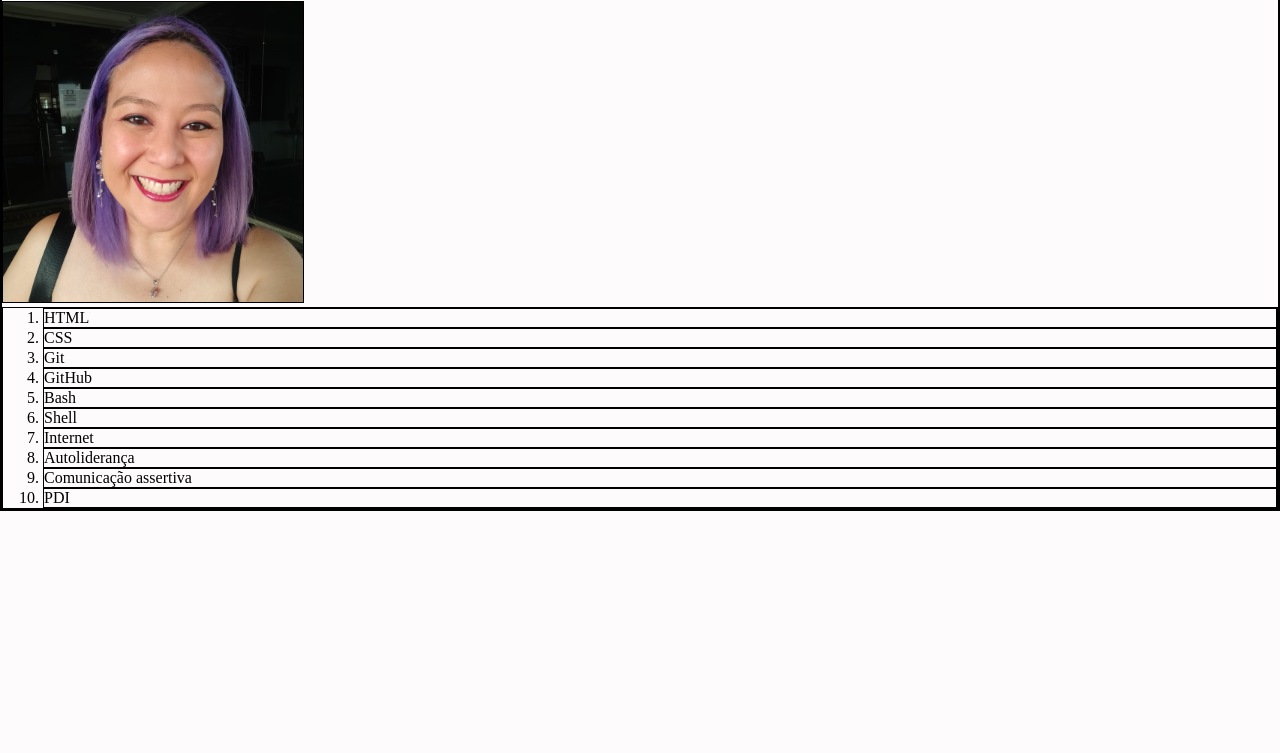
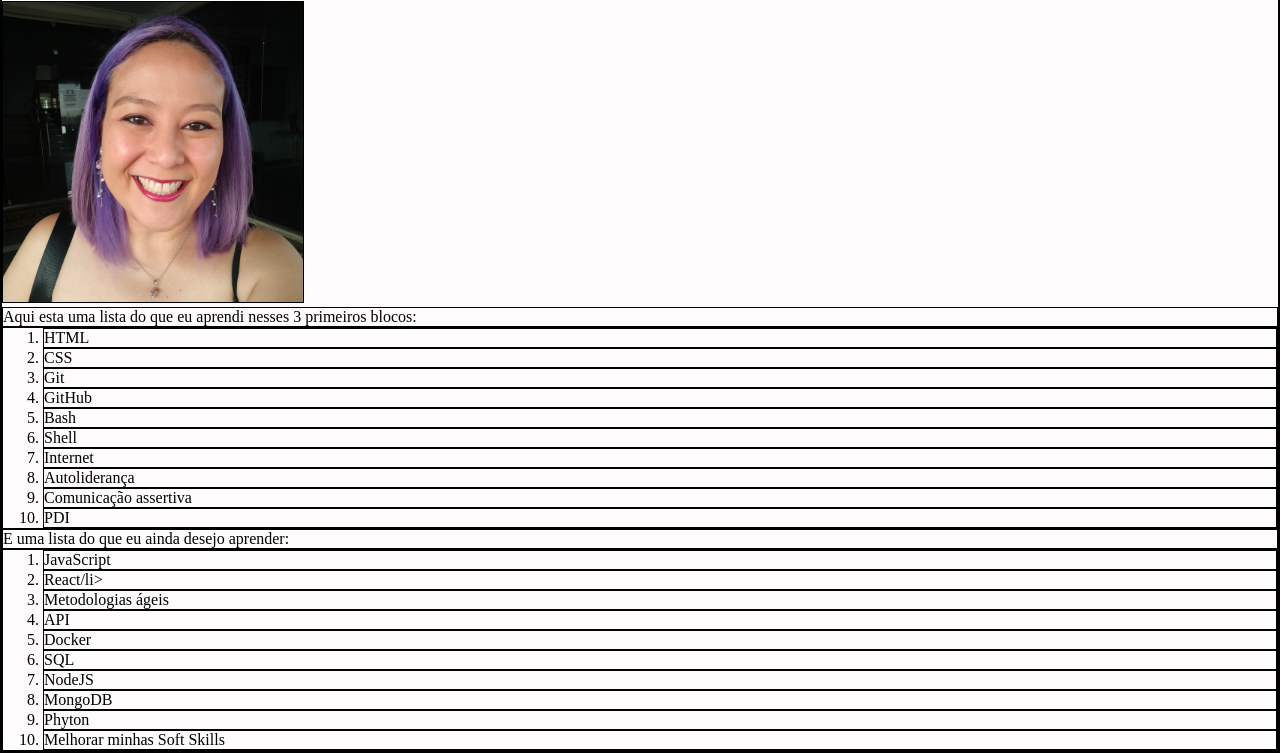
Before and after one commit to SheilaNS/project-lessons-learned, a website: page index.html in a window 1280 px wide. Shown: the part 51-804 px from the top of the page. Drawn offline with Linux system fonts and the light colour scheme.

Commit message:
Requisito 5 OK

```diff
--- a/index.html
+++ b/index.html
@@ -12,6 +12,7 @@
         <h1 id="titulo">Lessons Learned by Sheila Nakahsima dos Santos</h1>
     </header>
     <img src="/images/eu.jpeg" id="minha_foto" alt="Minha Foto">
+    <p>Aqui esta uma lista do que eu aprendi nesses 3 primeiros blocos:</p>
     <ol id="licoes_aprendidas">
         <li>HTML</li>
         <li>CSS</li>
@@ -24,5 +25,18 @@
         <li>Comunicação assertiva</li>
         <li>PDI</li>
     </ol>
+    <p>E uma lista do que eu ainda desejo aprender:</p>
+    <ol id="licoes_a_aprender">
+        <li>JavaScript</li>
+        <li>React/li>
+        <li>Metodologias ágeis</li>
+        <li>API</li>
+        <li>Docker</li>
+        <li>SQL</li>
+        <li>NodeJS</li>
+        <li>MongoDB</li>
+        <li>Phyton</li>
+        <li>Melhorar minhas Soft Skills</li>
+    </ol>
 </body>
 </html>
```
